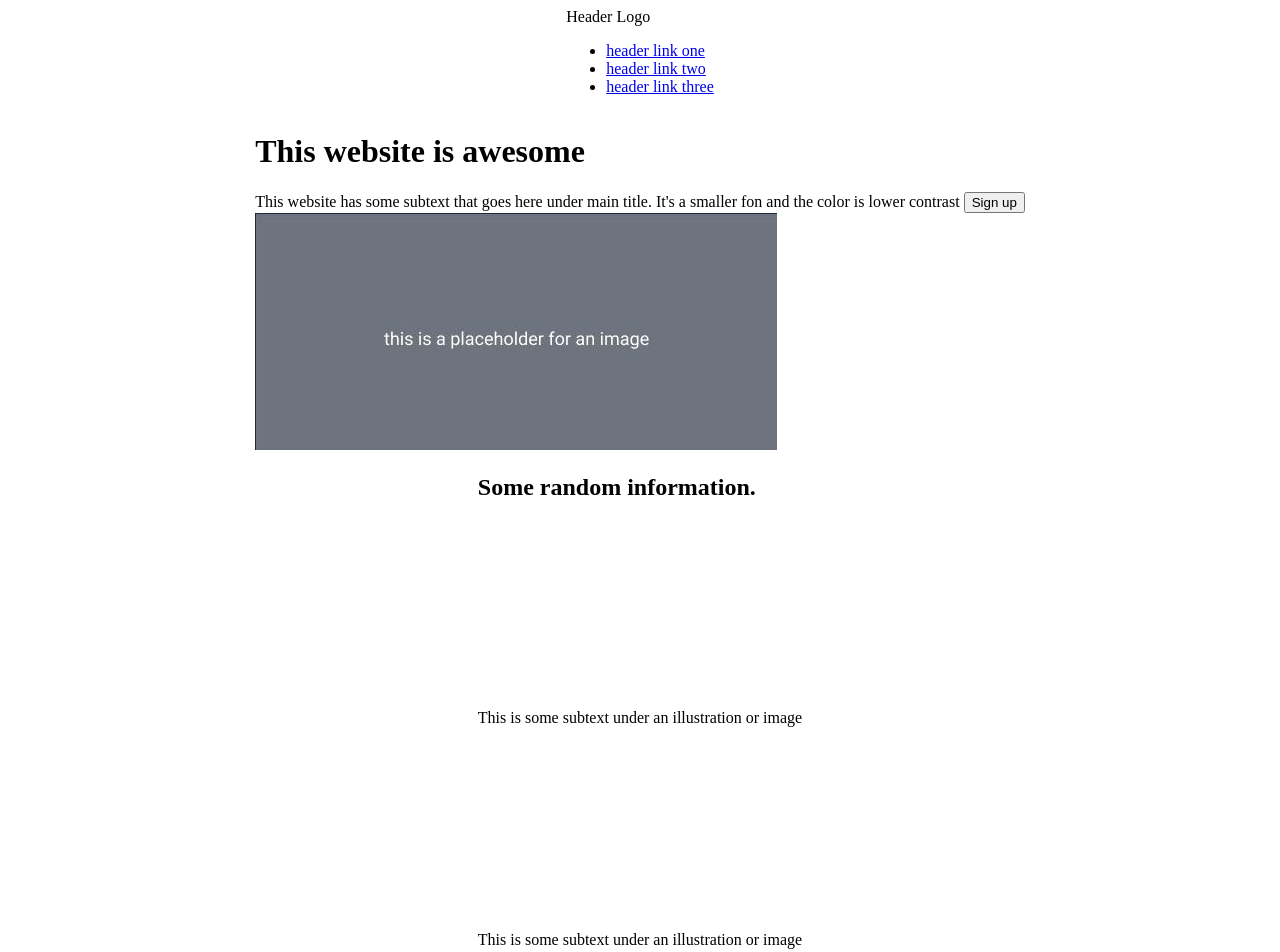
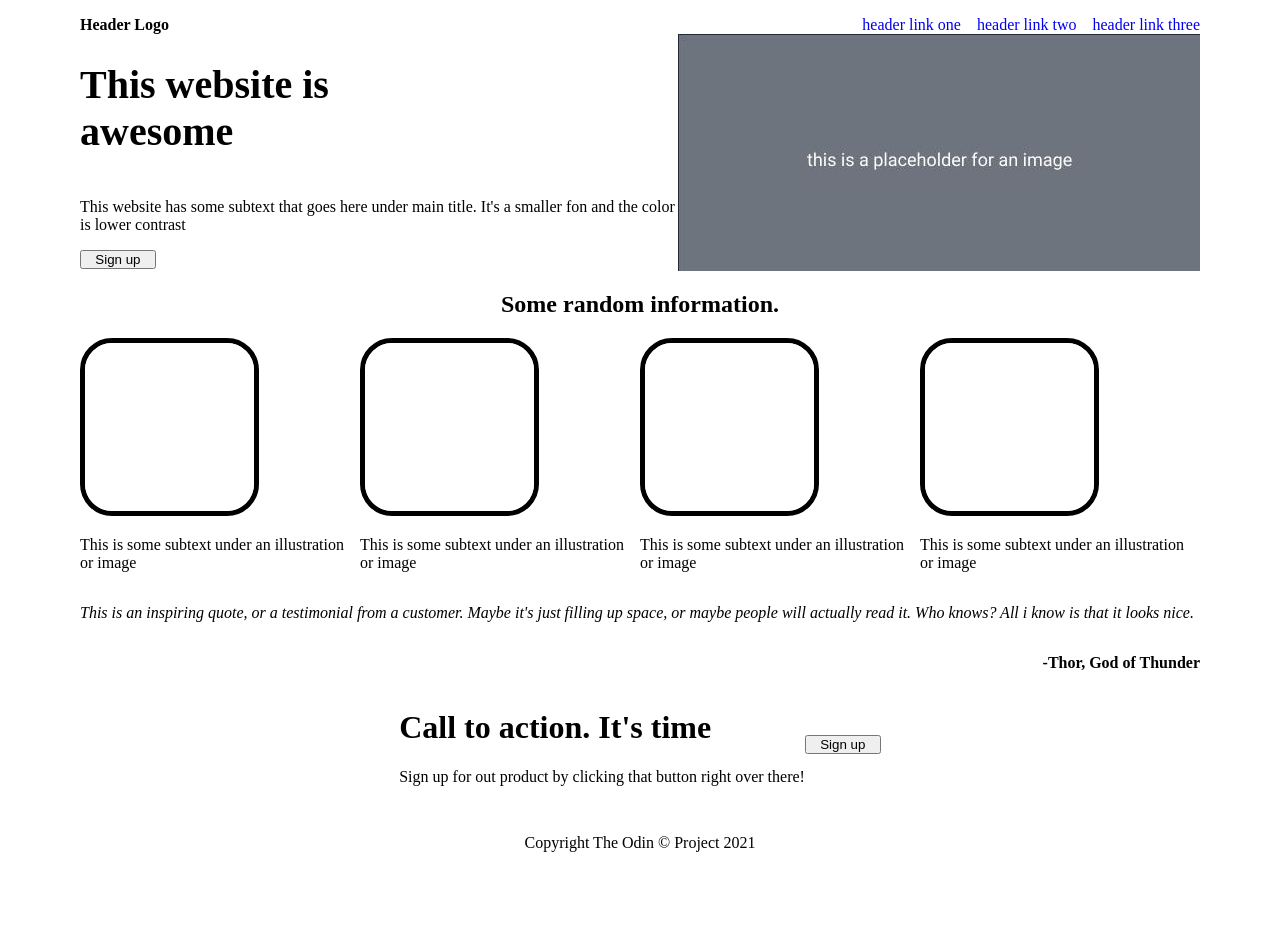
Before and after one commit to Knifiel/odin-landing-page, a plain HTML site: page index.html in a window 1280 px wide. Shown: the top 952 px of the page. After the commit the page ends 884 px from the top, so only its background shows below. Drawn offline with Linux system fonts and the light colour scheme.

Commit message:
Adds more styling, fixes to typos in html

```diff
--- a/css/index.css
+++ b/css/index.css
@@ -1,6 +1,115 @@
 body{
     display: flex;
+    flex-direction: column;
+    justify-content: space-between;
+    margin: 1em 5em 0;
+}
+
+
+.header{
+     display: flex;
+     flex-flow: row nowrap;
+     justify-content: space-between;
+
+     font-weight: bold;
+}
+
+
+.header .header-links ul{
+    display: flex;
+    list-style: none;
+    margin: 0;
+    padding: 0;
+    gap: 1em;
+}
+
+.header .header-links a {
+    text-decoration: none;
+    font-weight: 100;
+}
+
+.sign-up-box-1{
+    display: flex;
+    flex-flow: row nowrap;
+}
+
+.sign-up-box-1-1{
+    display: flex;
     flex-flow: column nowrap;
-    justify-content: space-between;
+}
+
+.sign-up-box-1-1 h1{
+    font-weight: bolder;
+    font-size: 40px;
+    max-width: 300px;
+}
+
+.sign-up-box-1-1 p{
+    font-weight: 100;
+}
+
+.sign-up-box-1 button{
+    flex: 0;
+    width:fit-content;
+    padding: 0 1em;
+}
+
+
+/* .sign-up-box-1 img{
+}
+*/
+
+
+.card-box{
+    display: flex;
+    flex-flow: column nowrap;
     align-items: center;
 }
+
+.cards{
+    display: flex;
+    flex-flow: row nowrap;
+}
+
+.cards img{
+    border: 5px solid black;
+    border-radius: 2em;
+}
+
+
+.quote-box{
+    display: flex;
+    flex-flow: column nowrap;
+}
+
+.quote-box .quote {
+    font-style: italic;
+}
+
+.quote-box .sign{
+    text-align: end;
+    font-weight: bold;
+}
+
+.sign-up-box-2{
+    display: flex;
+    align-items: center;
+    justify-content: center;
+}
+
+.sign-up-box-2 h1{
+    font-weight: bolder;
+}
+
+.sign-up-box-2 p{
+    font-weight: normal;
+}
+
+.sign-up-box-2 button{
+    padding: 0 1em;
+}
+
+.footer{
+    text-align: center;
+    padding: 2em;
+}
--- a/index.html
+++ b/index.html
@@ -5,7 +5,7 @@
     <meta http-equiv="X-UA-Compatible" content="IE=edge">
     <meta name="viewport" content="width=device-width, initial-scale=1.0">
     <title>Landing Page</title>
-    <link rel="stylesheet" href="/css/index.css"
+    <link rel="stylesheet" href="/css/index.css">
 </head>
 <body>
     <div class="header">
@@ -16,17 +16,17 @@
         <li><a href="https://">header link three</a></li>
     </ul></div>
 </div>
-<div class="container"></div>
+
 
     <div class = "sign-up-box-1">
 
         <div class = "sign-up-box-1-1">
         <h1>This website is awesome</h1>
-        <p1>This website has some subtext that goes here under main title.
+        <p>This website has some subtext that goes here under main title.
             It's a smaller fon and the color is lower contrast
-        </p1>
-        <button class="sign-up-1">Sign up</button>
-    </div>
+        </p>
+        <button>Sign up</button>
+        </div>
     <img class="big-image" src="/img/placeholder.jpg">
     </div>
 
@@ -50,22 +50,22 @@
     </div>
 
     <div class = "quote-box">
-        <p class="qoote">This is an inspiring quote, or a testimonial from a customer.
+        <p class="quote">This is an inspiring quote, or a testimonial from a customer.
             Maybe it's just filling up space, or maybe people will actually
             read it. Who knows? All i know is that it looks nice.
         </p>
         <p class="sign">-Thor, God of Thunder</p>
     </div>
 
-    <div class="sing-up-box-2">
-        <div class = "sing-up-box-2-1">
-        <h3>Call to action. It's time</h3>
-        <p>Sign up for out product by clicking that button right over there!</p>
+        <div class="sign-up-box-2">
+            <div class = "sing-up-box-2-1">
+            <h1>Call to action. It's time</h1>
+            <p>Sign up for out product by clicking that button right over there!</p>
+            </div>
+            <button>Sign up</button>
         </div>
-        <button class="sign-up-1">Sign up</button>
-    </div>
+
 </div>
-
     <div class="footer">Copyright The Odin © Project 2021</div>
 </body>
 </html>
```
